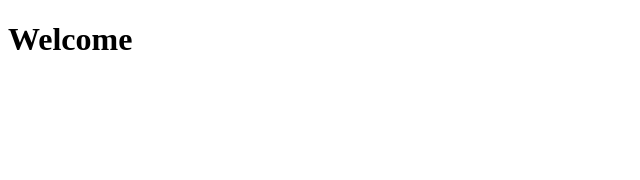
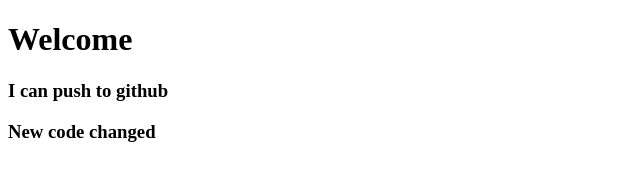
Before and after one commit to mohayminulislam/my-second-repo, a plain HTML site: page index.html in a window 1280 px wide. Shown: the whole page, without its empty margins (0-640 px from the left). Drawn offline with Linux system fonts and the light colour scheme.

Commit message:
added header

```diff
--- a/index.html
+++ b/index.html
@@ -8,5 +8,7 @@
 </head>
 <body>
    <h1>Welcome</h1>
+   <h3>I can push to github</h3>
+   <h3> New code changed</h3>
 </body>
 </html>
```
